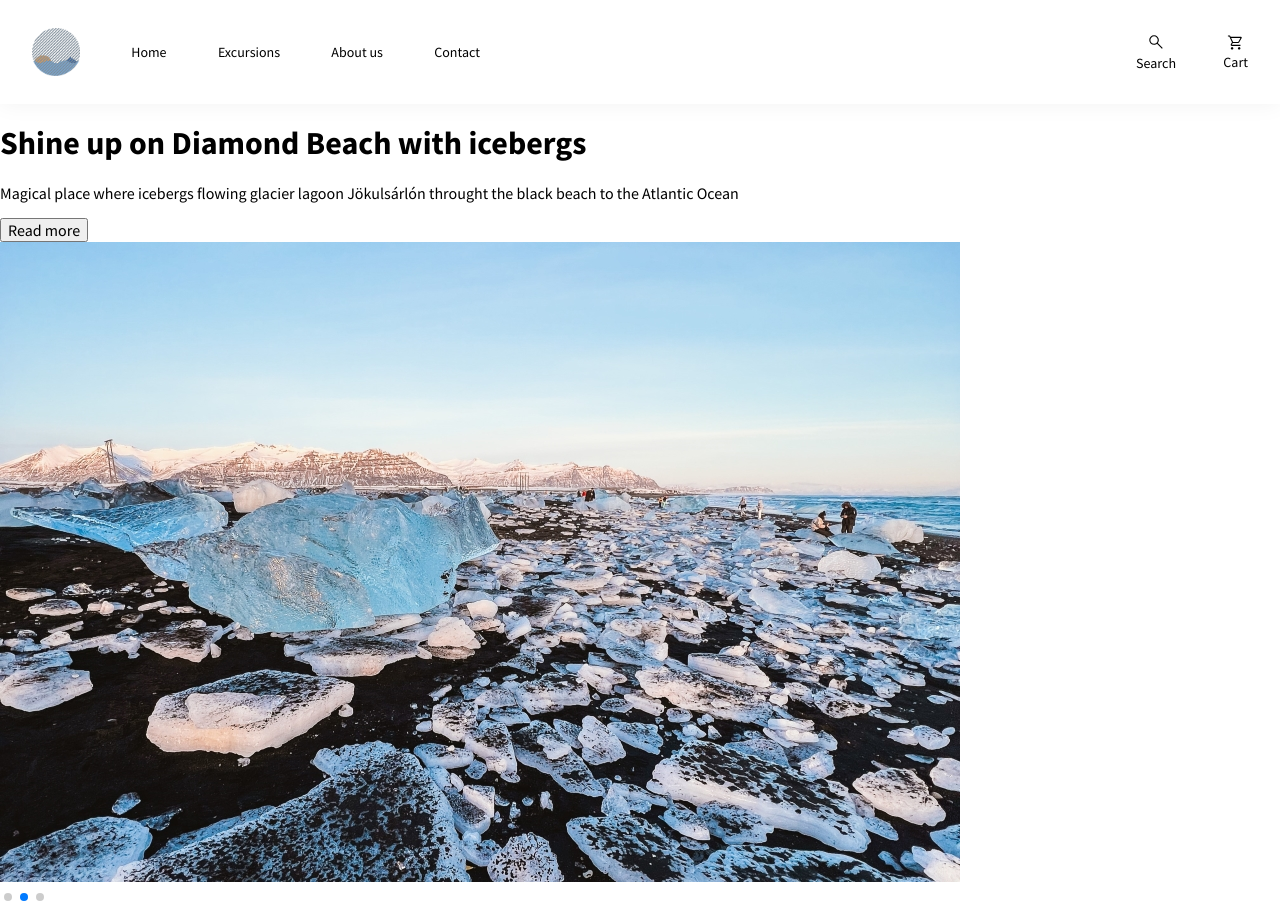
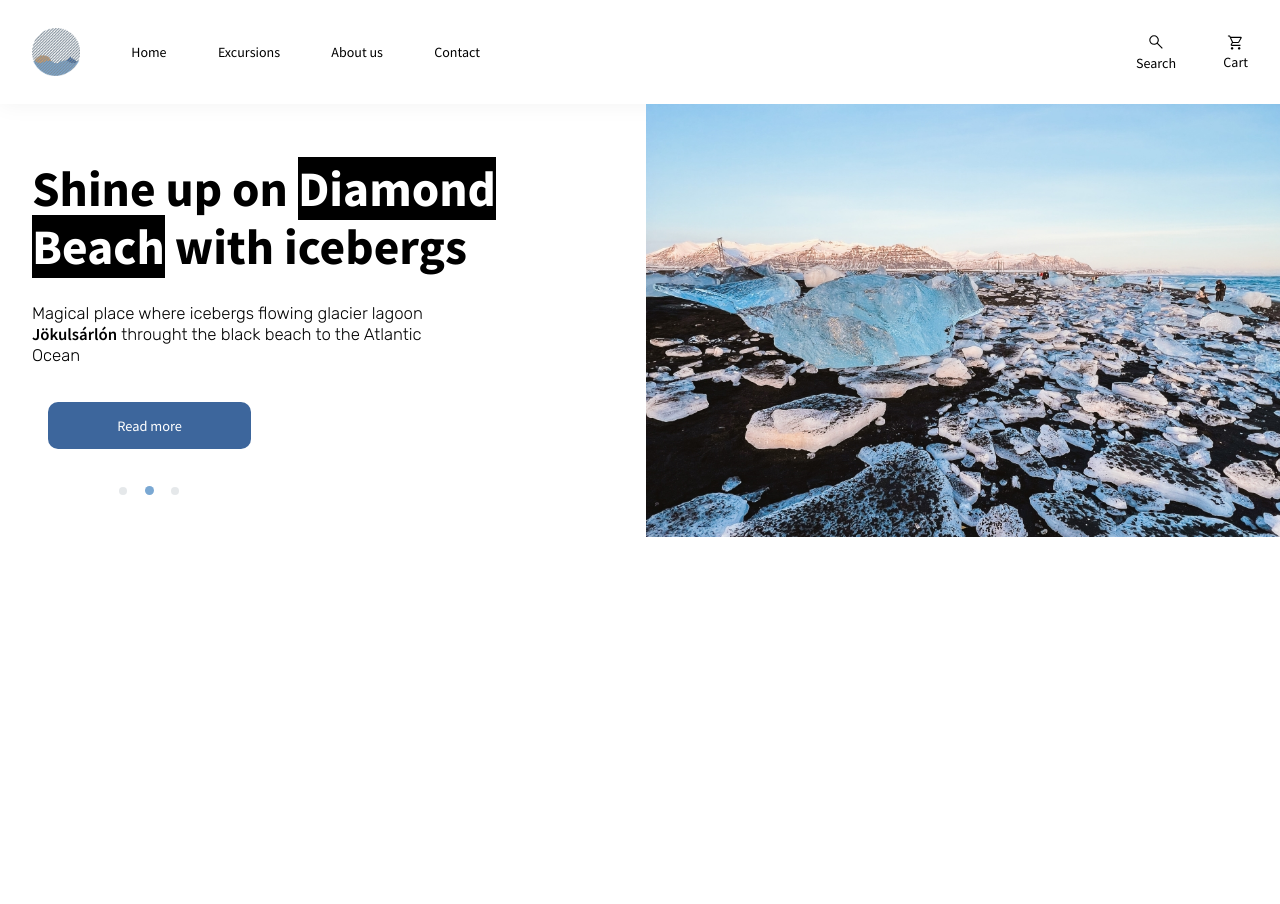
Before and after one commit to katarzynagodlewska/excursions, a Vue app: page / in a window 1280 px wide. After the commit the page ends 800 px from the top, so only its background shows below. Built offline with nearby package versions, Linux system fonts and the light colour scheme.

Commit message:
add styles for slide components

```diff
--- a/src/components/SlideItem.vue
+++ b/src/components/SlideItem.vue
@@ -21,4 +21,5 @@ export default {
 </script>
 
 <style lang="scss">
+@import '../styles/modules/slide.scss';
 </style>
--- a/src/components/SlideSection.vue
+++ b/src/components/SlideSection.vue
@@ -43,4 +43,5 @@ export default {
 </script>
 
 <style lang="scss">
+@import '../styles/modules/slide.scss';
 </style>
--- /dev/null
+++ b/src/styles/modules/slide.scss
@@ -0,0 +1,86 @@
+@import '../variables.scss';
+
+.pagination {
+  display: flex;
+  justify-content: space-between;
+  align-items: center;
+  max-width: 68px;
+  position: absolute;
+  z-index: 1;
+  margin-bottom: 2rem;
+  max-width: 68px;
+  margin-left: 9vw;
+  margin-top: 2rem;
+}
+
+.slide {
+  display: flex;
+  flex-direction: row;
+  justify-content: space-between;
+  margin-left: auto;
+  max-width: 110rem;
+  width: 100%;
+  padding-left: 1rem;
+  overflow-x: hidden;
+  &__button {
+    background-color: $queen-blue;
+    color: $white;
+    font-weight: 400;
+    border: none;
+    border-radius: 0.625rem;
+    width: calc(10.35rem + 2vw);
+    height: calc(2.4rem + 0.5vw);
+    margin: 2.25rem 0 4rem 1rem;
+    font-size: 0.9rem;
+    line-height: 0.875rem;
+    &:hover {
+      background-color: $button-background;
+      cursor: pointer;
+    }
+  }
+  &__content {
+    margin-left: 1rem;
+    display: flex;
+    flex-direction: column;
+    justify-content: center;
+    min-width: 28.5rem;
+  }
+  &__description {
+    margin: 1.75rem 0 0;
+    font-family: "Rubik";
+    max-width: 25.375rem;
+    font-size: calc(0.65rem + 0.5vw);
+    line-height: 125%;
+    font-weight: 300;
+    &--bold {
+      font-family: "Source Sans Pro";
+      font-weight: 600;
+    }
+  }
+  &__img {
+    max-width: 50%;
+    height: auto;
+    min-width: 650px;
+  }
+  &__title {
+    max-width: 37.5rem;
+    font-size: calc(2.3rem + 1vw);
+    line-height: 116%;
+    font-weight: 700;
+    margin: 2rem 0.5rem 0 0;
+    &--black-background {
+      background-color: $black;
+      color: $white;
+    }
+  }
+}
+
+.swiper-pagination-bullet {
+  background-color: $bluish-gray;
+}
+
+.swiper-pagination-bullet-active {
+  background-color: $moonstone-blue;
+  width: 9px;
+  height: 9px;
+}
```
